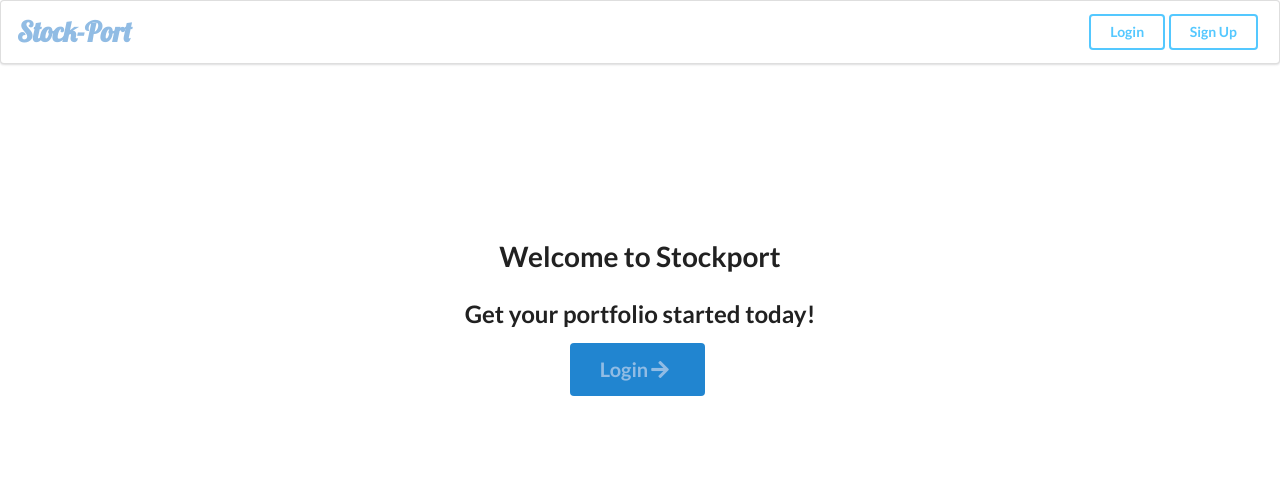
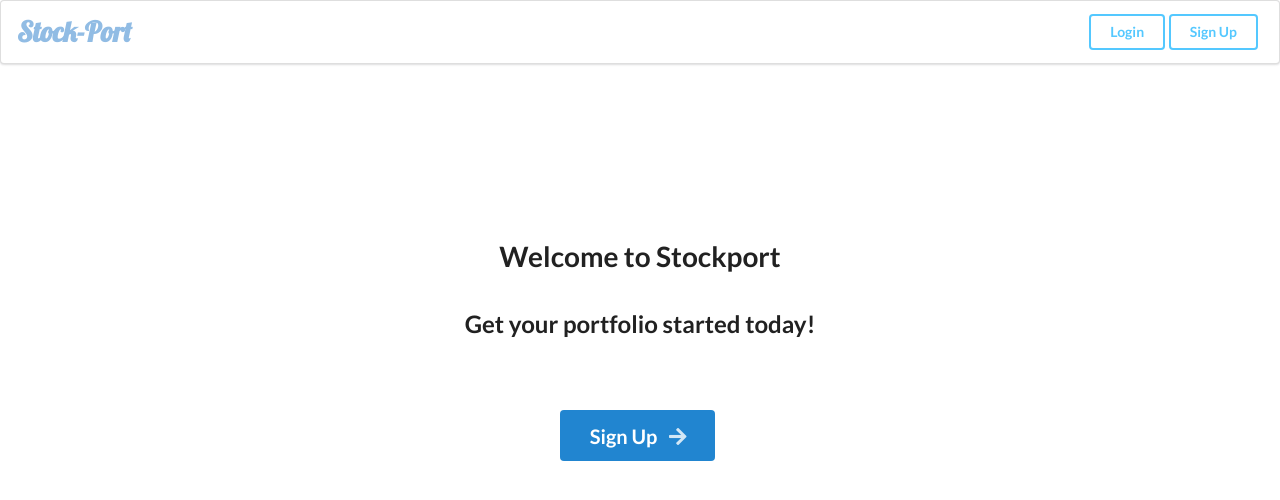
Before and after one commit to Nevin-Chen/stock-port, a React app: page / in a window 1280 px wide. Shown: the top 500 px of the page. Built offline with nearby package versions, Linux system fonts and the light colour scheme; no server answers.

Commit message:
fixes login authform bug

```diff
--- a/client/components/AuthForm.jsx
+++ b/client/components/AuthForm.jsx
@@ -58,7 +58,8 @@ const mapDispatch = dispatch => {
   return {
     handleSubmit(evt) {
       evt.preventDefault();
-      const userName = evt.target.username.value;
+      const userName =
+        evt.target.name === "signup" ? evt.target.username.value : "";
       const formName = evt.target.name;
       const email = evt.target.email.value;
       const password = evt.target.password.value;
--- a/client/components/HomePage.jsx
+++ b/client/components/HomePage.jsx
@@ -6,12 +6,14 @@ const HomePage = () => {
     <div className="ui vertical center aligned segment">
       <div className="ui text container home-page-container">
         <h1 className="ui header">Welcome to Stockport</h1>
-        <h2 className="ui header">Get your portfolio started today!</h2>
-        <button className="ui huge primary button">
-          <Link to="/login">
-            Login<i aria-hidden="true" className="right arrow icon"></i>
-          </Link>
-        </button>
+        <h2 className="ui header mid-text">
+          Get your portfolio started today!
+        </h2>
+        <Link to="/signup">
+          <button className="ui huge primary button">
+            Sign Up<i aria-hidden="true" className="right arrow icon"></i>
+          </button>
+        </Link>
       </div>
     </div>
   );
--- a/client/components/Transactions.jsx
+++ b/client/components/Transactions.jsx
@@ -9,18 +9,25 @@ class Transactions extends Component {
 
   render() {
     const { transactions } = this.props.transactions;
+    if (transactions.length) {
       return (
         <div>
           {transactions.map(t => {
-          const {id, tickerSymbol, quantity, total} = t
+            const { id, tickerSymbol, quantity, total } = t;
             return (
               <div className="stock-details" key={id}>
-              <div>Purchased {quantity} shares of {tickerSymbol} @ {total/quantity} per share -- Total: {total}</div>
+                <div>
+                  Purchased {quantity} shares of {tickerSymbol} @{" "}
+                  {total / quantity} per share -- Total: {total}
+                </div>
               </div>
             );
           })}
         </div>
       );
+    } else {
+      return <div>You have not made any transactions</div>;
+    }
   }
 }
 
--- a/public/style.css
+++ b/public/style.css
@@ -3,9 +3,13 @@ h1 {
 }
 
 a {
-    color: rgb(145, 188, 228)
+  color: rgb(145, 188, 228);
 }
 
 .home-page-container {
   margin-top: 150px;
 }
+
+.mid-text {
+  margin: 5% 0 10% 0 !important;
+}
```
Also changed, not shown: 1 other file (tests, documents, lock files or other folders). Lines whose indentation alone changed are shown as unchanged.
